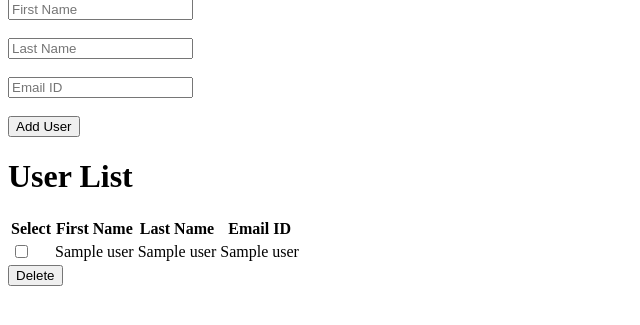
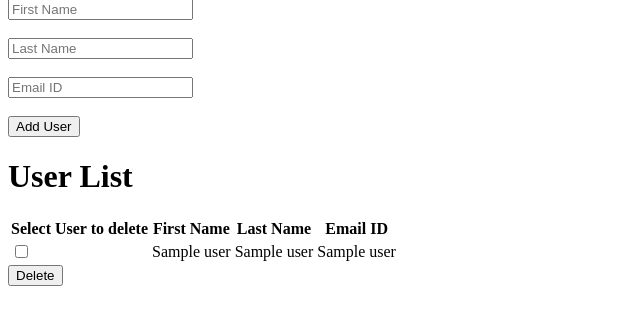
Before and after one commit to deenaik/mercury, a Flask app: page / in a window 1280 px wide. Shown: the part 128-453 px from the top of the page, without its empty margins (0-640 px from the left). Run offline with Flask 3, Linux system fonts and the light colour scheme; a database or web service that is not in the repository returns one stand-in record (values such as "Sample title"); some libraries are stand-ins or nearby versions.

Commit message:
listing header updated

```diff
--- a/templates/index.html
+++ b/templates/index.html
@@ -19,7 +19,7 @@
     <form method="POST" action="/delete">
         <table>
             <tr>
-                <th>Select</th>
+                <th>Select User to delete</th>
                 <th>First Name</th>
                 <th>Last Name</th>
                 <th>Email ID</th>
```
